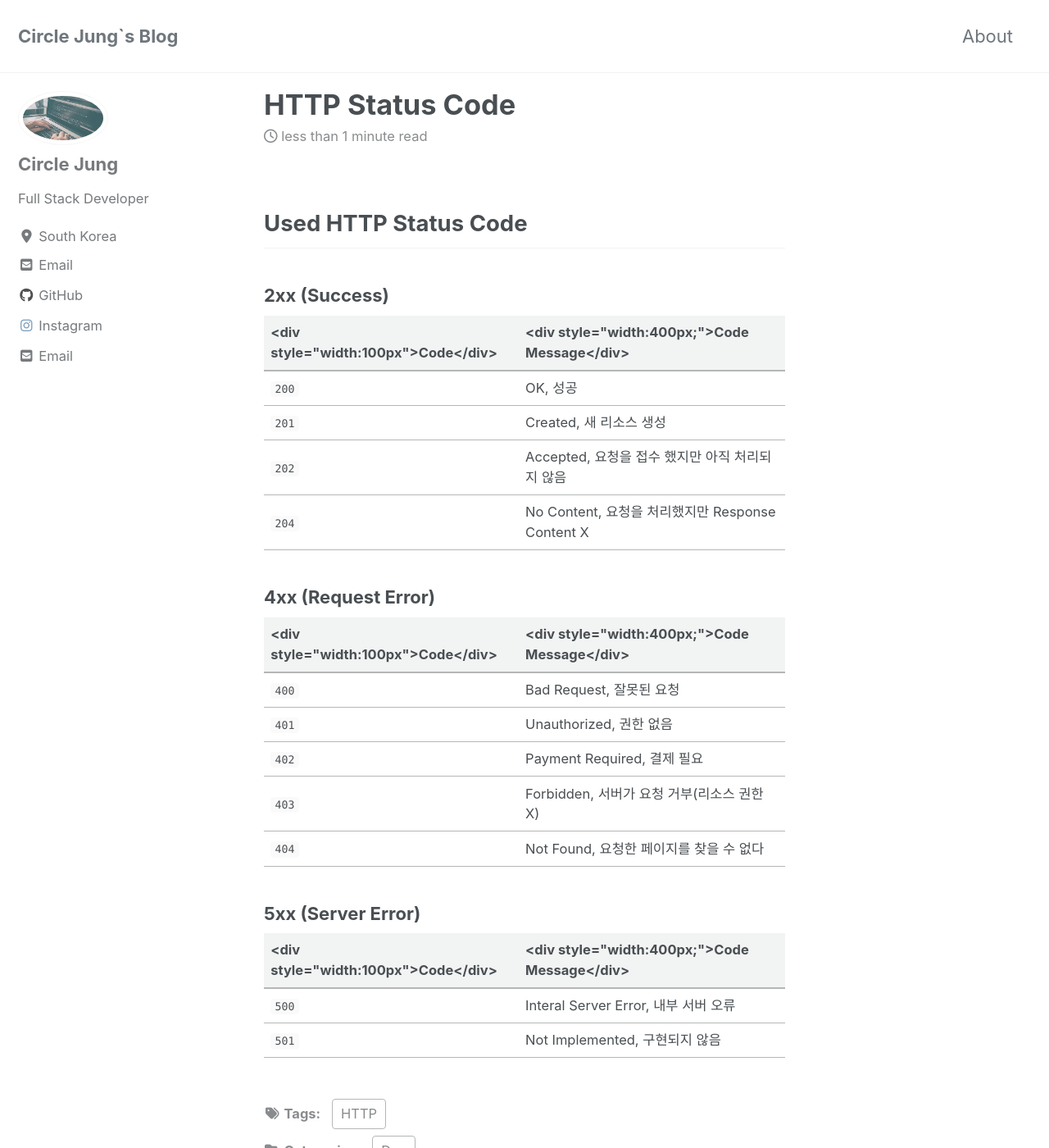
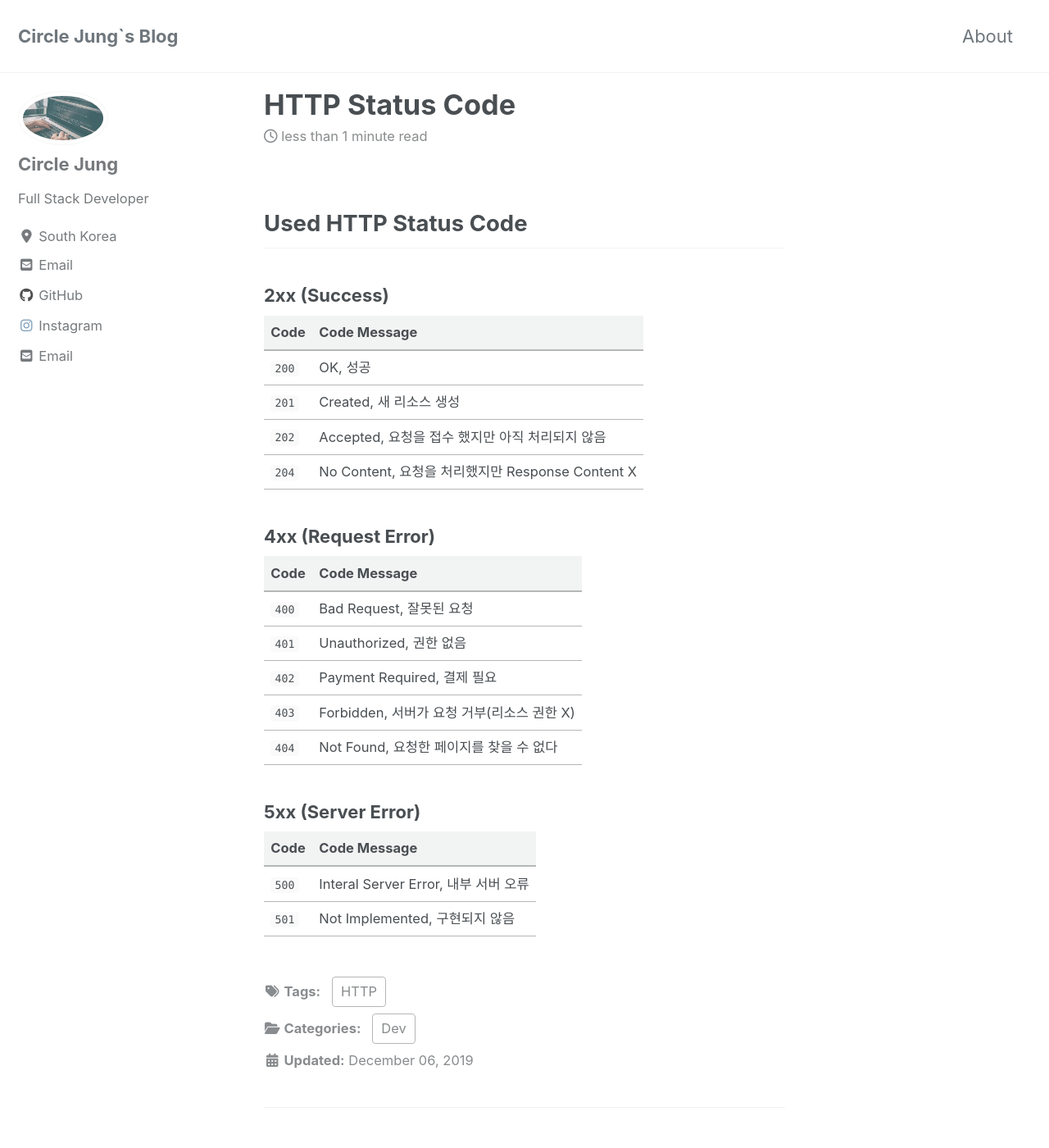
Before and after one commit to jwh0124/jwh0124.github.io, a Jekyll site: the page built from _posts/2019-12-06-Status Code.md, in a window 1280 px wide and 1400 px high. Shown: the whole window at 82% size. Built offline with Jekyll 4.4.1, drawn with Linux system fonts in a browser that asks for light colours; cached includes are drawn as plain includes; nearby versions of some CDN libraries; comment, search, counter and statistics services are not loaded.

Commit message:
delete div tag

```diff
--- a/_posts/2019-12-06-Status Code.md
+++ b/_posts/2019-12-06-Status Code.md
@@ -12,8 +12,8 @@ late_modified_at: 2019-12-06T18:00:00
 
 ### 2xx (Success) ###
 
-| <div style="width:100px">Code</div> | <div style="width:400px;">Code Message</div> |
-| :--- | :--- |
+| Code | Code Message |
+| :--- | :--------------------------------------------------------- |
 | `200` | OK, 성공 |
 | `201` | Created, 새 리소스 생성 |
 | `202` | Accepted, 요청을 접수 했지만 아직 처리되지 않음 |
@@ -22,8 +22,8 @@ late_modified_at: 2019-12-06T18:00:00
 
 ### 4xx (Request Error) ###
 
-| <div style="width:100px">Code</div> | <div style="width:400px;">Code Message</div> |
-| :--- | :--- |
+| Code | Code Message |
+| :--- | :--------------------------------------------------------- |
 | `400` | Bad Request, 잘못된 요청 |
 | `401` | Unauthorized, 권한 없음 |
 | `402` | Payment Required, 결제 필요 |
@@ -33,7 +33,7 @@ late_modified_at: 2019-12-06T18:00:00
 
 ### 5xx (Server Error) ###
 
-| <div style="width:100px">Code</div> | <div style="width:400px;">Code Message</div> |
-| :--- | :--- |
+| Code | Code Message |
+| :--- | :--------------------------------------------------------- |
 | `500` | Interal Server Error, 내부 서버 오류 |
 | `501` | Not Implemented, 구현되지 않음 |
```
